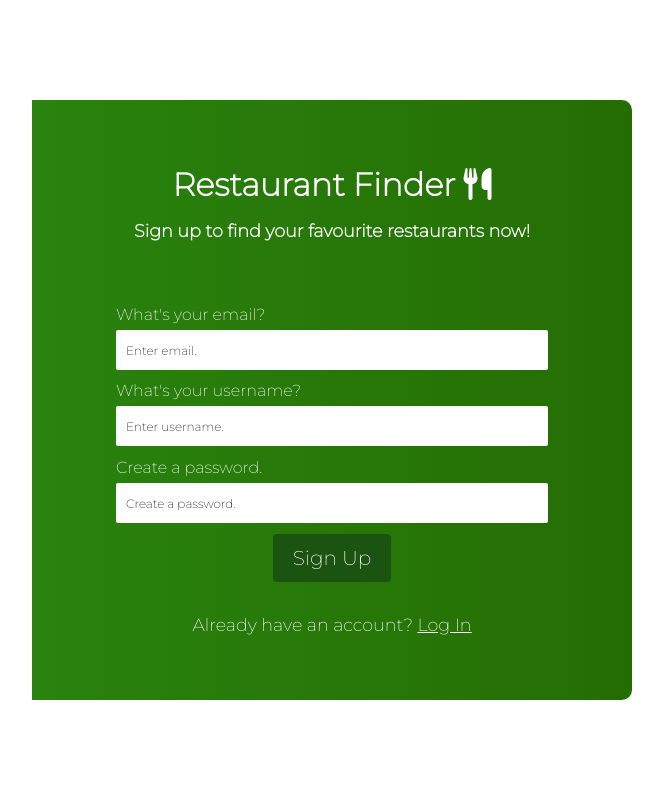
After one commit to kevinnguyen2000/restaurant-finder-flask, a Flask app: page /signup/ in a window 1280 px wide. The commit adds this page. Shown: the whole page, without its empty margins (308-971 px from the left). Run offline with Flask 2, Linux system fonts and the light colour scheme; some libraries are stand-ins or nearby versions.

Commit message:
done sign up and log in pages

```diff
--- a/main.py
+++ b/main.py
@@ -1,10 +1,29 @@
-from flask import Flask, render_template
+from flask import Flask, render_template, request
 
 app = Flask(__name__)
 
+# route for home page
 @app.route("/")
 def home():
     return render_template("home.html")
 
+# route for sign up page
+@app.route("/signup/", methods=["POST", "GET"])
+def signup():
+
+    if request.method == 'POST':
+        return render_template("signup.html")
+    else:
+        return render_template("signup.html")
+
+# route for log in page
+@app.route("/login/", methods=["POST", "GET"])
+def login():
+
+    if request.method == 'POST':
+        return render_template("login.html")
+    else:
+        return render_template("login.html")
+
 if __name__ == "__main__":
     app.run(debug=True)
--- /dev/null
+++ b/requirements.txt
@@ -0,0 +1,4 @@
+flask===1.1.2
+requests==2.25.1
+boto3==0.0.1
+gunicorn==20.0.4;
--- /dev/null
+++ b/static/button.css
@@ -0,0 +1,18 @@
+.btn {
+  padding: 12px 20px;
+  border-radius: 4px;
+  outline: none;
+  border: none;
+  cursor: pointer;
+  color: white;
+  background-color: rgb(27, 83, 16);
+  font-size: 20px;
+}
+
+.btn:hover {
+  padding: 12px 20px;
+  transition: all 0.3s ease-out;
+  background: white;
+  color: #060716;
+  transition: 250ms;
+}
--- /dev/null
+++ b/static/form.css
@@ -0,0 +1,136 @@
+* {
+  box-sizing: border-box;
+  margin: 0;
+  padding: 0;
+  font-family: "Montserrat", sans-serif;
+}
+
+.form-errors {
+  color: rgb(255, 0, 0);
+}
+
+.form-container {
+  margin: 100px auto;
+  width: 600px;
+  box-shadow: linear-gradient(90deg, rgb(49, 170, 12) 0%, rgb(37, 109, 3) 100%);
+  position: relative;
+  border-radius: 10px;
+  height: 600px;
+  display: grid;
+}
+
+.form {
+  position: absolute;
+  top: 50%;
+  left: 50%;
+  transform: translate(-50%, -50%);
+  width: 90%;
+  height: 100%;
+  display: flex;
+  flex-direction: column;
+  justify-content: center;
+  align-items: center;
+}
+
+.form-content {
+  border-radius: 0 10px 10px 0;
+  position: relative;
+  background: linear-gradient(90deg, rgb(41, 131, 14) 0%, rgb(37, 109, 3) 100%);
+}
+
+.form h1 {
+  font-size: 2rem;
+  margin-bottom: 1rem;
+  color: #fff;
+}
+
+.form h2 {
+  font-size: 1.1rem;
+  margin-bottom: 4rem;
+  color: #fff;
+}
+
+.form-inputs {
+  margin-bottom: 0.7rem;
+  width: 80%;
+  color: #fff;
+}
+
+.form-label {
+  display: inline-block;
+  font-size: 1rem;
+  margin-bottom: 6px;
+  color: #fff;
+}
+
+.form-input {
+  display: block;
+  padding-left: 10px;
+  outline: none;
+  border-radius: 2px;
+  height: 40px;
+  width: 100%;
+  border: none;
+}
+
+.form-input::placeholder {
+  color: #0e0c0c;
+  font-size: 12px;
+}
+
+.form-input-login {
+  margin-top: 2rem;
+  font-size: 1.1rem;
+  color: #fff;
+}
+
+.form-title a {
+  color: #ffffff;
+  text-decoration: none;
+}
+
+.sign-up-success {
+  text-align: center;
+  font-size: 24px;
+  margin-top: 220px;
+  color: #fff;
+}
+
+.sign-up-img {
+  width: 15%;
+  height: 15%;
+  position: absolute;
+  top: 50%;
+  left: 50%;
+  transform: translate(-50%, -50%);
+}
+
+.form-title-success a {
+  top: 9%;
+  left: 23%;
+  position: absolute;
+  text-align: center;
+  color: #ffffff;
+  text-decoration: none;
+  font-size: 34px;
+}
+
+.success-text {
+  text-align: center;
+  font-size: 16px;
+  margin-top: 100px;
+  color: #fff;
+}
+
+.success-form-log-in {
+  position: absolute;
+  top: 65%;
+  left: 248px;
+}
+
+a {
+  color: #fff;
+}
+a:hover {
+  color: white;
+}
--- a/static/main.css
+++ b/static/home.css
@@ -113,7 +113,9 @@
 
 a {
   color: #fff;
+  text-decoration: none;
 }
 a:hover {
   color: white;
+  text-decoration: none;
 }
--- /dev/null
+++ b/templates/signup.html
@@ -0,0 +1,71 @@
+<html>
+  <head>
+    <title>Sign Up Page</title>
+    <link
+      rel="stylesheet"
+      href="{{url_for('static', filename='form.css')}}"
+    />
+    <link
+      rel="stylesheet"
+      href="{{url_for('static', filename='button.css')}}"
+    />
+
+    <script
+      src="https://kit.fontawesome.com/7056fcee4b.js"
+      crossorigin="anonymous"
+    ></script>
+
+    <link rel="preconnect" href="https://fonts.gstatic.com" />
+    <link
+      href="https://fonts.googleapis.com/css2?family=Montserrat:wght@200&display=swap"
+      rel="stylesheet"
+    />
+  </head>
+  <div class="form-container">
+    <div class="form-content">
+      <form class="form" action="/signup/" method="POST">
+        <div class="form-title">
+          <h1>
+            <a href="/"> Restaurant Finder <i class="fas fa-utensils"></i> </a>
+          </h1>
+        </div>
+        <h2>Sign up to find your favourite restaurants now!</h2>
+        <div class="form-inputs">
+          <label class="form-label">What's your email?</label>
+          <input
+            id="email"
+            type="email"
+            name="email"
+            class="form-input"
+            placeholder="Enter email."
+          />
+        </div>
+        <div class="form-inputs">
+          <label class="form-label">What's your username?</label>
+          <input
+            type="text"
+            name="username"
+            class="form-input"
+            placeholder="Enter username."
+          />
+        </div>
+        <div class="form-inputs">
+          <label class="form-label">Create a password.</label>
+          <input
+            type="password"
+            name="password"
+            class="form-input"
+            placeholder="Create a password."
+          />
+        </div>
+        <button class="btn" type="submit" value="submit">Sign Up</button>
+        <div>
+          <div class="form-input-login">
+            Already have an account?
+            <a href="/login">Log In</a>
+          </div>
+        </div>
+      </form>
+    </div>
+  </div>
+</html>
```
Also changed, not shown: templates/home.html (+3 -4 lines), templates/login.html (added, +61 -0 lines), README.txt (deleted).
